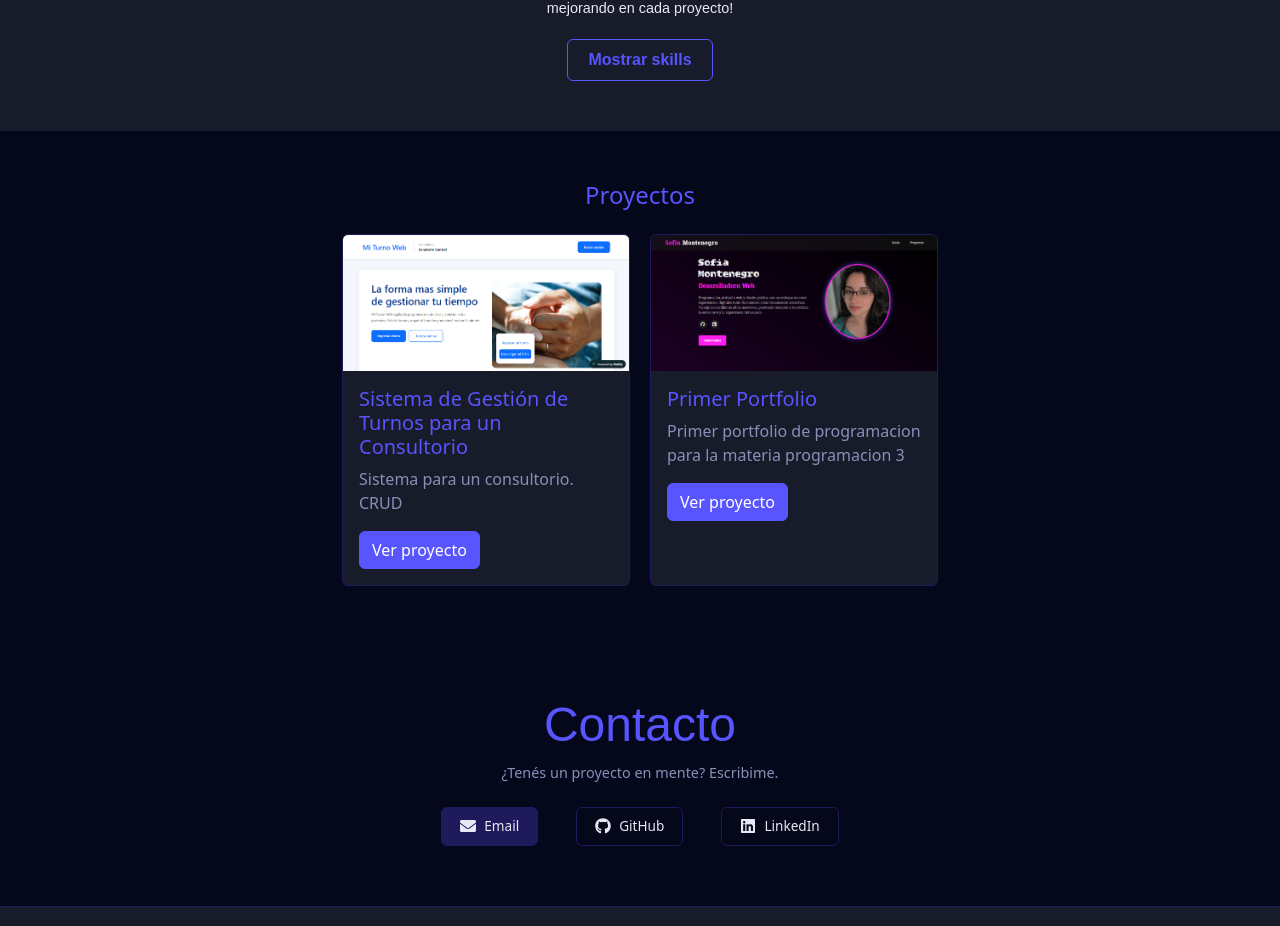
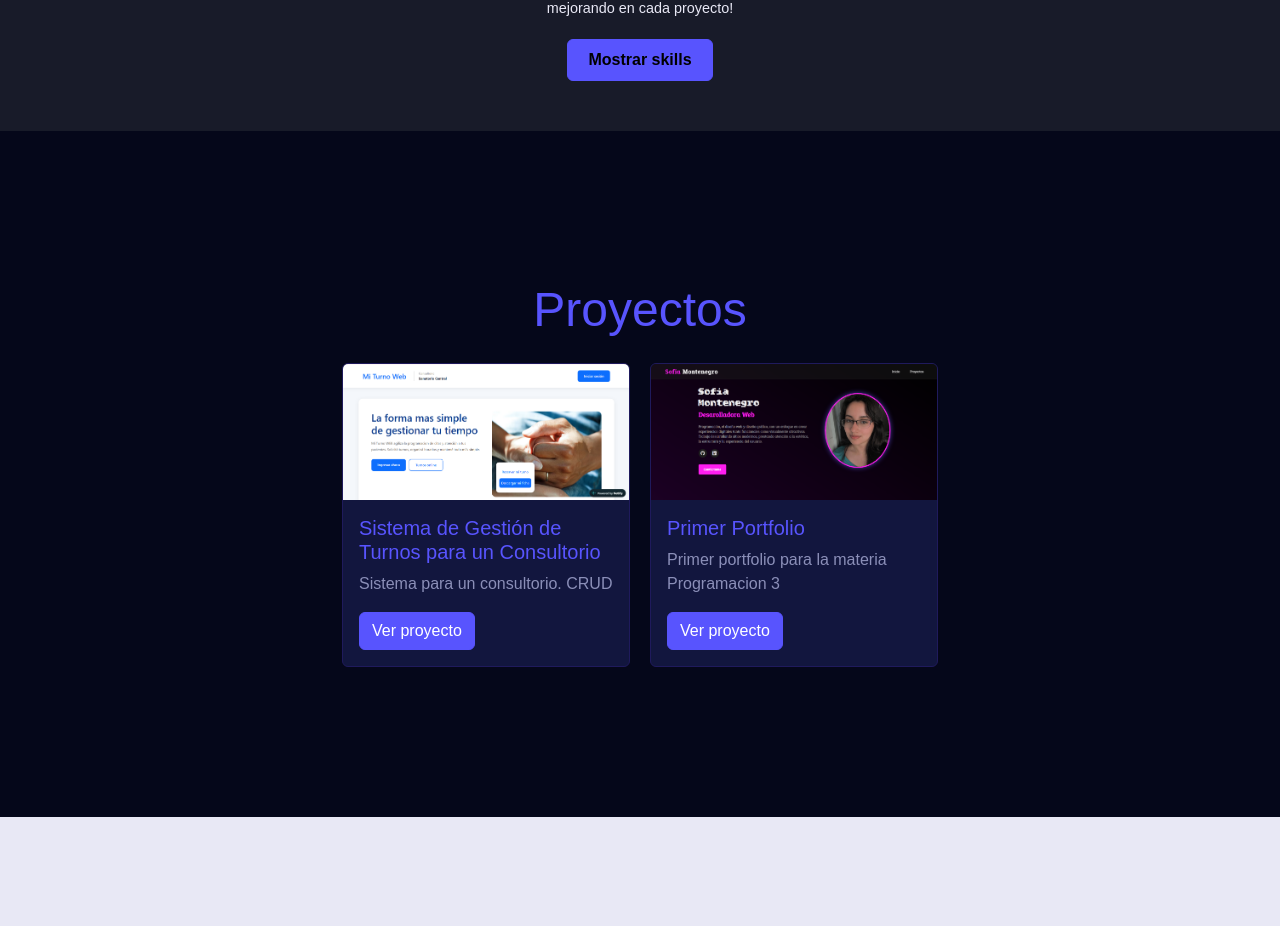
Before and after one commit to Sofmarlu/tp1-portfolio-react-montenegro-sofia, a React (Vite) app in the folder tp1-portfolio/: page / in a window 1280 px wide. Shown: the part 918-1844 px from the top of the page. Built offline with nearby package versions, Linux system fonts and the light colour scheme; a web font is replaced by a local one.

Commit message:
modifique la apreciencia de projects y contacto

```diff
--- a/tp1-portfolio/src/components/Contact.jsx
+++ b/tp1-portfolio/src/components/Contact.jsx
@@ -26,7 +26,7 @@ function Contact() {
         <h1 className="contact-titulo">Contacto</h1>
 
         <p className="contact-descripcion">
-          ¿Tenés un proyecto en mente? Escribime.
+          ¿Tenés un proyecto en mente? Escribime : )
         </p>
         <br />
 
--- a/tp1-portfolio/src/components/Projects.jsx
+++ b/tp1-portfolio/src/components/Projects.jsx
@@ -13,7 +13,7 @@ const proyectos = [
   {
     id: 2,
     titulo: "Primer Portfolio ",
-    descripcion: "Primer portfolio de programacion para la materia programacion 3",
+    descripcion: "Primer portfolio para la materia Programacion 3",
     img: "/img/image.png",
     link: "https://primerportfolioooo.netlify.app/",
   },
--- a/tp1-portfolio/src/css/Contact.css
+++ b/tp1-portfolio/src/css/Contact.css
@@ -1,13 +1,14 @@
 .contact {
-  background-color: var(--bg-primary);
+  background-color: var(--text-primary);
   color: var(--text-primary);
   padding: 60px 20px;
   text-align: center;
+  padding: 100px 50px;
 }
 
 .contact-titulo {
    font-family: var(--font-titles);
-  color: var(--accent);
+  color: var(--track);
   font-size: 3rem;
   margin-bottom: 8px;
 }
@@ -15,7 +16,7 @@
 .contact-descripcion {
   max-width: 400px;
   margin: 0 auto;
-  color: var(--text-secondary);
+  color: var(--bg-primary);
   font-size: 0.9rem;
 }
 
@@ -29,7 +30,7 @@
   align-items: center;
   gap: 8px;
   border: 1px solid var(--border);
-  color: var(--text-primary);
+  color: var(--border);
   text-decoration: none;
   padding: 8px 18px;
   border-radius: 6px;
@@ -45,7 +46,3 @@
 .contact-icon {
   font-size: 1rem;
 }
-
-.contact-icon-btn{
-    background-color: var(--border);
-}
--- a/tp1-portfolio/src/css/Projects.css
+++ b/tp1-portfolio/src/css/Projects.css
@@ -1,17 +1,20 @@
 .projects {
   background-color: var(--bg-primary);
   color: var(--text-primary);
-  padding: 50px 20px;
+  padding: 150px 50px;
+
 }
 
 .projects-titulo {
+  font-family: var(--font-titles);
   color: var(--accent);
-  font-size: 1.5rem;
+  font-size: 3rem;
   text-align: center;
   margin-bottom: 24px;
 }
 
 .projects-lista {
+  font-family: var(--font-titles);
   max-width: 700px;
   margin: 0 auto;
   display: flex;
@@ -21,7 +24,7 @@
 }
 
 .projects-card.card {
-  background-color: var(--bg-secondary);
+  background-color: var(--track);
   border: 1px solid var(--border);
   color: var(--text-primary);
 }
--- a/tp1-portfolio/src/css/Skills.css
+++ b/tp1-portfolio/src/css/Skills.css
@@ -21,16 +21,15 @@
 }
 
 .skills-btn {
+  background-color: var(--accent);
   font-weight: 650;
   margin-top: 20px;
   padding: 8px 20px;
   border: 1px solid var(--accent);
   border-radius: 6px;
-  background: transparent;
-  color: var(--accent);
   font-size: 1rem;
   cursor: pointer;
-  transition: 0.2s ease;
+  transition: 0.5s ease;
 }
 
 .skills-btn:hover {
--- a/tp1-portfolio/src/pages/Inicio.jsx
+++ b/tp1-portfolio/src/pages/Inicio.jsx
@@ -10,7 +10,7 @@ function Inicio() {
   return (
     <>
       <Header></Header>
-      <Hero profesion="Full Stack developer" nombre="Sofia Montenegro" />
+      <Hero profesion="Full Stack Developer" nombre="Sofia Montenegro" />
       <About
         descripcion="Soy una estudiante de Programación en la UTN – Facultad Regional Tucumán, formándome en desarrollo web y ciberseguridad. Me considero una persona curiosa y autodidacta, interesada en entender cómo funcionan las tecnologías y seguir aprendiendo a través de nuevos proyectos."
         anios={2}
```
Also changed, not shown: tp1-portfolio/src/components/Skills.jsx (+8 -3 lines), tp1-portfolio/public/img/{27DD9CA4-6D08-48EF-93EB-375A36B6600E}.png (added).
